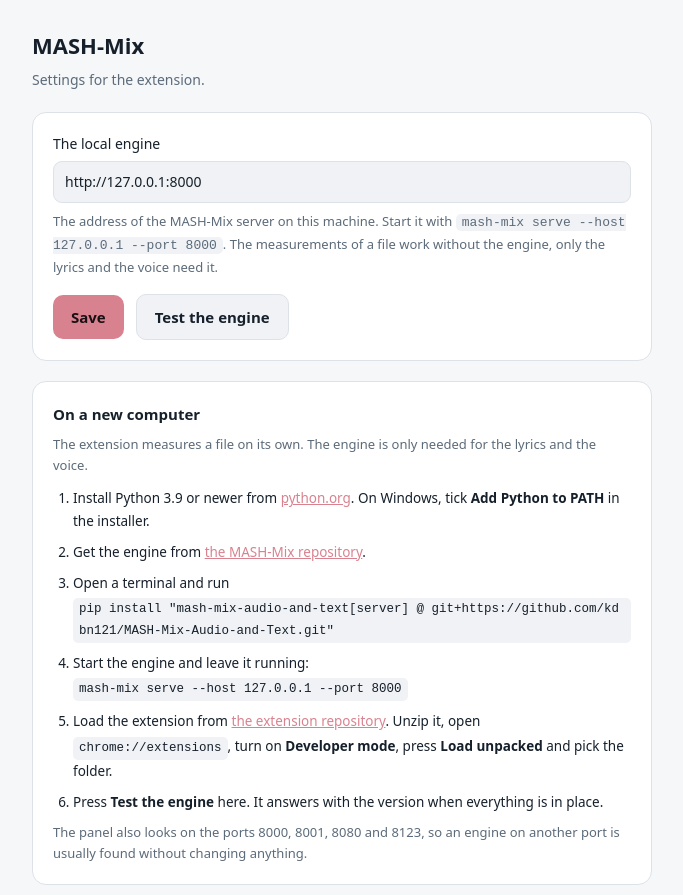
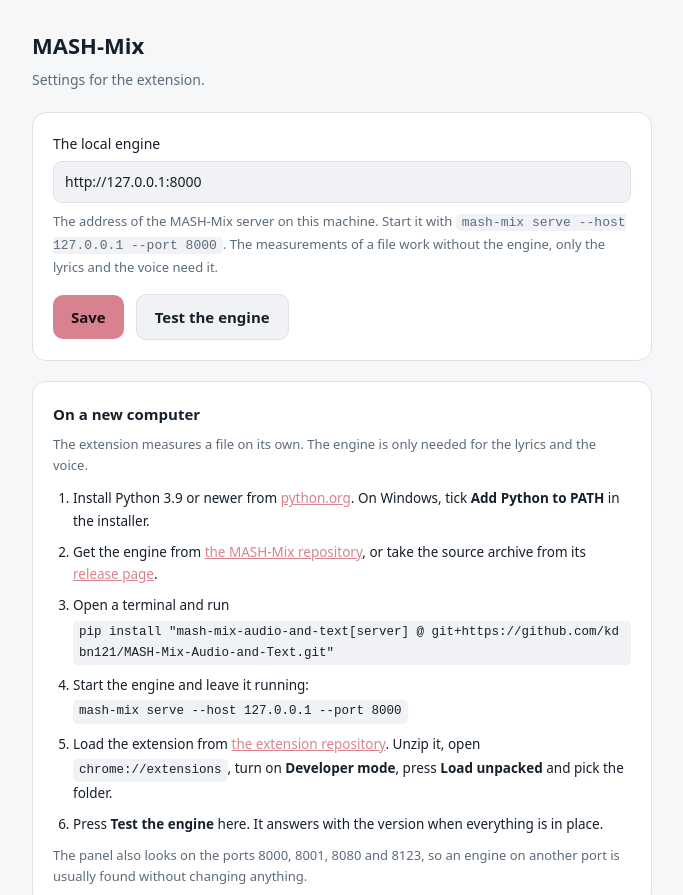
Before and after one commit to kdbn121/MASH-Mix-Audio-and-Text-Extension, a browser extension: page src/options/options.html in a window 1280 px wide. Shown: the top 895 px of the page, without its empty margins (298-981 px from the left). Drawn offline with Linux system fonts and the light colour scheme.

Commit message:
Release 1.1.1: the guide points at the engine repository and its release

```diff
--- a/package.json
+++ b/package.json
@@ -1,6 +1,6 @@
 {
   "name": "mash-mix-audio-and-text-extension",
-  "version": "1.1.0",
+  "version": "1.1.1",
   "private": true,
   "type": "module",
   "description": "MASH-Mix-Audio-and-Text as a Chrome extension: measure any song in the browser, find its key and its tempo, and write the lyrics with the local engine. The extension itself is plain MV3 JavaScript with no build step; this file only exists for the node test and audit tooling.",
--- a/src/options/options.html
+++ b/src/options/options.html
@@ -96,7 +96,7 @@
     <p class="hint">The extension measures a file on its own. The engine is only needed for the lyrics and the voice.</p>
     <ol class="steps">
       <li>Install Python 3.9 or newer from <a href="https://www.python.org/downloads/" target="_blank" rel="noreferrer noopener">python.org</a>. On Windows, tick <b>Add Python to PATH</b> in the installer.</li>
-      <li>Get the engine from <a href="https://github.com/kdbn121/MASH-Mix-Audio-and-Text" target="_blank" rel="noreferrer noopener">the MASH-Mix repository</a>.</li>
+      <li>Get the engine from <a href="https://github.com/kdbn121/MASH-Mix-Audio-and-Text" target="_blank" rel="noreferrer noopener">the MASH-Mix repository</a>, or take the source archive from its <a href="https://github.com/kdbn121/MASH-Mix-Audio-and-Text/releases/tag/v0.1.5" target="_blank" rel="noreferrer noopener">release page</a>.</li>
       <li>Open a terminal and run<br><code>pip install "mash-mix-audio-and-text[server] @ git+https://github.com/kdbn121/MASH-Mix-Audio-and-Text.git"</code></li>
       <li>Start the engine and leave it running:<br><code>mash-mix serve --host 127.0.0.1 --port 8000</code></li>
       <li>Load the extension from <a href="https://github.com/kdbn121/MASH-Mix-Audio-and-Text-Extension" target="_blank" rel="noreferrer noopener">the extension repository</a>. Unzip it, open <code>chrome://extensions</code>, turn on <b>Developer mode</b>, press <b>Load unpacked</b> and pick the folder.</li>
```
Also changed, not shown: src/sidepanel/sidepanel.html (+1 -1 lines), README.md, manifest.json.
